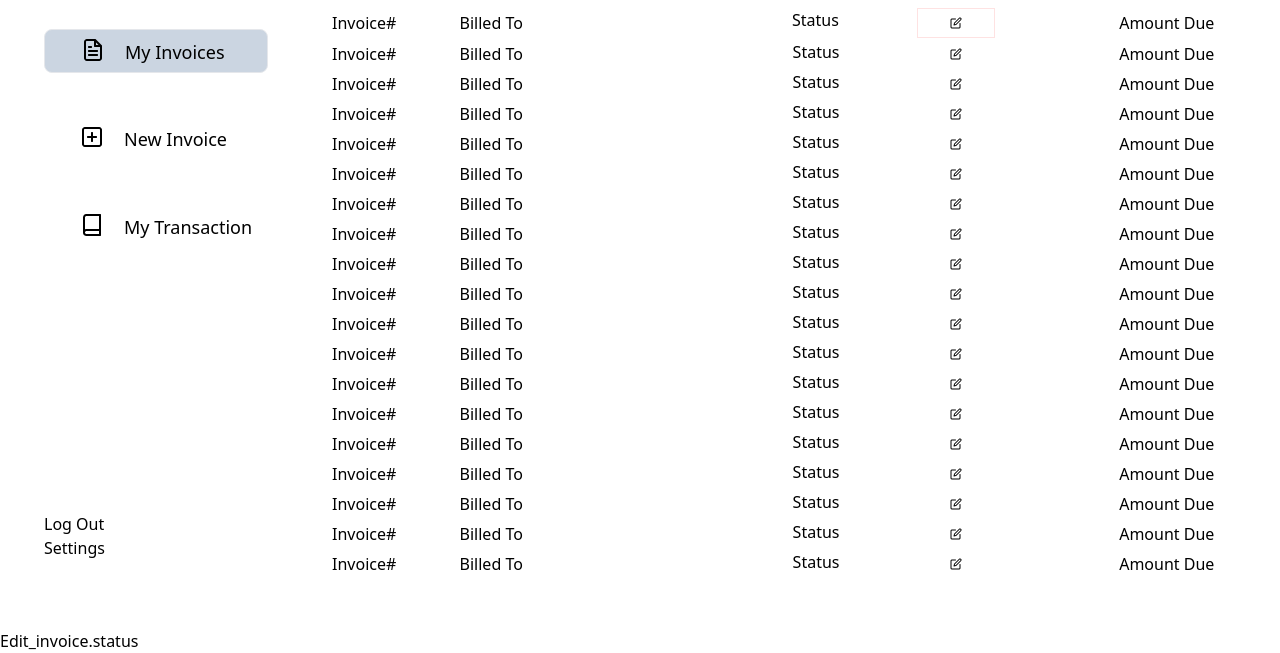
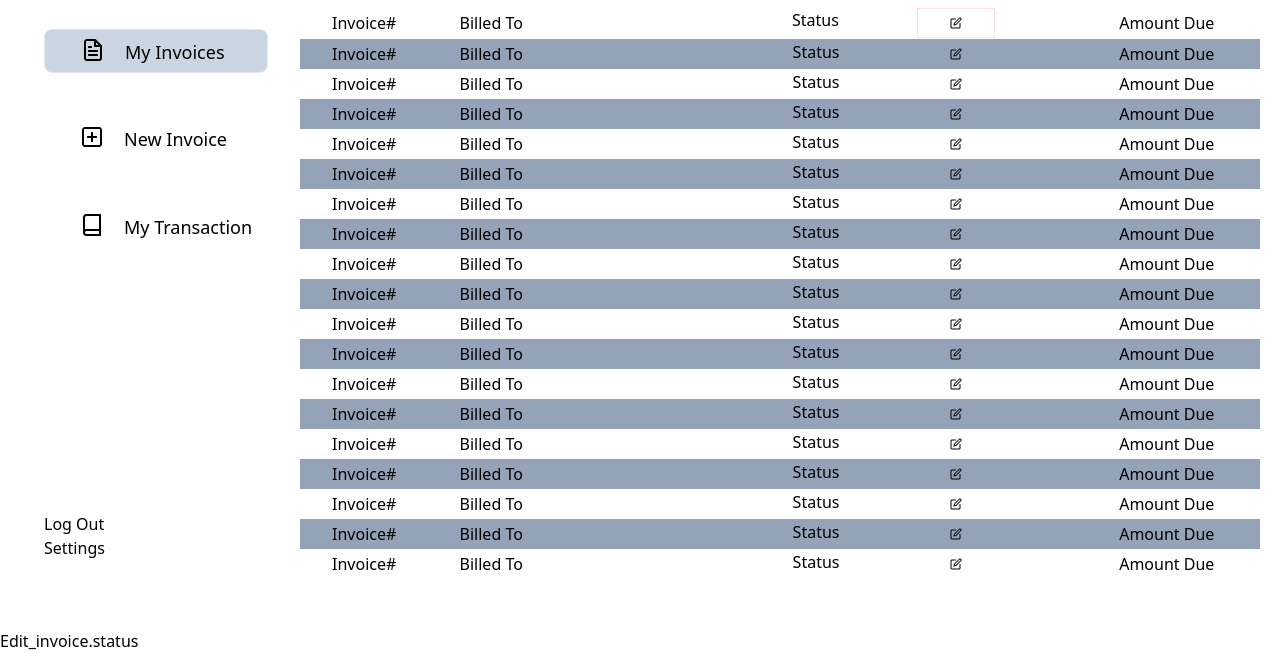
Before and after one commit to nakayizakevina/Distributa, a website: page myinvoice.html in a window 1280 px wide. Shown: the part 171-824 px from the top of the page. Drawn offline with Linux system fonts and the light colour scheme.

```diff
--- a/myinvoice.html
+++ b/myinvoice.html
@@ -52,7 +52,7 @@
                               <td class="flex pl-40 justify-evenly">  Status <img id="trinker" class="w-fit h-fit px-8 py-2 flex hover:bg-slate-600 hover:cursor-pointer border border-red-100" src="./img/edit.png" alt="edit"></td>
                               <td>Amount Due</td>
                             </tr>
-                            <tr>
+                            <tr class="bg-slate-400">
                                 <td>Invoice#</td>
                                 <td>Billed To</td>
                                 <td class="flex  pl-40 justify-evenly">Status <img id="trinker" class="w-fit h-fit px-8 py-2 flex hover:bg-slate-600 hover:cursor-pointer"  src="./img/edit.png" alt="edit"> </td>
@@ -64,7 +64,7 @@
                                 <td class="flex  pl-40 justify-evenly">Status <img id="trinker" class="w-fit h-fit px-8 py-2" src="./img/edit.png" alt="edit"> </td>
                                 <td>Amount Due</td>
                             </tr>
-                            <tr>
+                            <tr class="bg-slate-400">
                                 <td>Invoice#</td>
                                 <td>Billed To</td>
                                 <td class="flex  pl-40 justify-evenly">Status  <img id="trinker"  class="w-fit h-fit px-8 py-2" src="./img/edit.png" alt="edit"></td>
@@ -76,7 +76,7 @@
                                 <td class="flex  pl-40 justify-evenly">Status  <img id="trinker" class="w-fit h-fit px-8 py-2"  src="./img/edit.png" alt="edit"></td>
                                 <td>Amount Due</td>
                             </tr>
-                            <tr>
+                            <tr class="bg-slate-400">
                                 <td>Invoice#</td>
                                 <td>Billed To</td>
                                 <td class="flex   pl-40 justify-evenly">Status <img id="trinker" class="w-fit h-fit px-8 py-2" src="./img/edit.png" alt="edit"> </td>
@@ -88,7 +88,7 @@
                                 <td class="flex   pl-40 justify-evenly">Status  <img id="trinker" class="w-fit h-fit px-8 py-2"  src="./img/edit.png" alt="edit"></td>
                                 <td>Amount Due</td>
                             </tr>
-                            <tr>
+                            <tr class="bg-slate-400">
                                 <td>Invoice#</td>
                                 <td>Billed To</td>
                                 <td class="flex   pl-40 justify-evenly">Status <img id="trinker" class="w-fit h-fit px-8 py-2" src="./img/edit.png" alt="edit"></td>
@@ -100,7 +100,7 @@
                                 <td class="flex  pl-40 justify-evenly">Status <img  id="trinker" class="w-fit h-fit px-8 py-2 " src="./img/edit.png" alt="edit"> </td>
                                 <td>Amount Due</td>
                             </tr>
-                            <tr>
+                            <tr class="bg-slate-400">
                                 <td>Invoice#</td>
                                 <td>Billed To</td>
                                 <td class="flex  pl-40 justify-evenly">Status <img id="trinker" class="w-fit h-fit px-8 py-2"  src="./img/edit.png" alt="edit"></td>
@@ -112,7 +112,7 @@
                                 <td class="flex  pl-40 justify-evenly">Status<img id="trinker" class="w-fit h-fit px-8 py-2" src="./img/edit.png" alt="edit"></td>
                                 <td>Amount Due</td>
                             </tr>
-                            <tr>
+                            <tr class="bg-slate-400">
                                 <td>Invoice#</td>
                                 <td>Billed To</td>
                                 <td class="flex  pl-40 justify-evenly">Status <img id="trinker" class="w-fit h-fit px-8 py-2"  src="./img/edit.png" alt="edit"> </td>
@@ -124,7 +124,7 @@
                                 <td class="flex   pl-40 justify-evenly">Status<img id="trinker"  class="w-fit h-fit px-8 py-2" src="./img/edit.png" alt="edit"></td>
                                 <td>Amount Due</td>
                             </tr>
-                            <tr>
+                            <tr class="bg-slate-400">
                                 <td>Invoice#</td>
                                 <td>Billed To</td>
                                 <td class="flex  pl-40 justify-evenly">Status  <img id="trinker" class="w-fit h-fit px-8 py-2" src="./img/edit.png" alt="edit"></td>
@@ -136,7 +136,7 @@
                                 <td class="flex  pl-40 justify-evenly">Status <img id="trinker" class="w-fit h-fit px-8 py-2 " src="./img/edit.png" alt="edit"></td>
                                 <td>Amount Due</td>
                             </tr>
-                            <tr>
+                            <tr class="bg-slate-400">
                                 <td>Invoice#</td>
                                 <td>Billed To</td>
                                 <td class="flex  pl-40 justify-evenly">Status <img id="trinker" class="w-fit h-fit px-8 py-2 " src="./img/edit.png" alt="edit"></td>
@@ -148,7 +148,7 @@
                                 <td class="flex  pl-40 justify-evenly">Status<img id="trinker" class="w-fit h-fit px-8 py-2"  src="./img/edit.png" alt="edit"></td>
                                 <td>Amount Due</td>
                             </tr>
-                            <tr>
+                            <tr class="bg-slate-400">
                                 <td>Invoice#</td>
                                 <td>Billed To</td>
                                 <td class="flex  pl-40 justify-evenly">Status<img id="trinker" class="w-fit h-fit px-8 py-2"  src="./img/edit.png" alt="edit"></td>
```
Also changed, not shown: index.html (+5 -5 lines), output.css.
